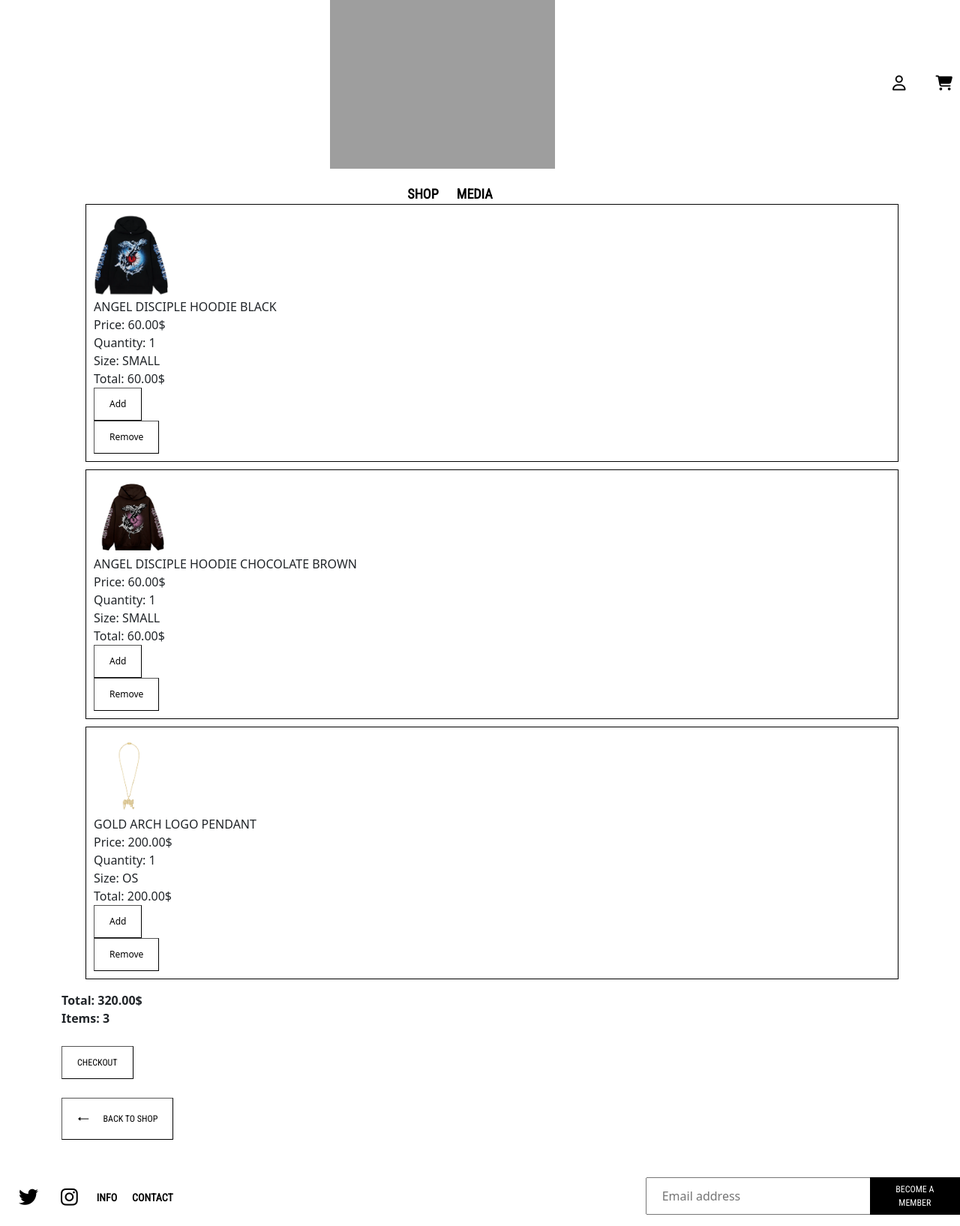
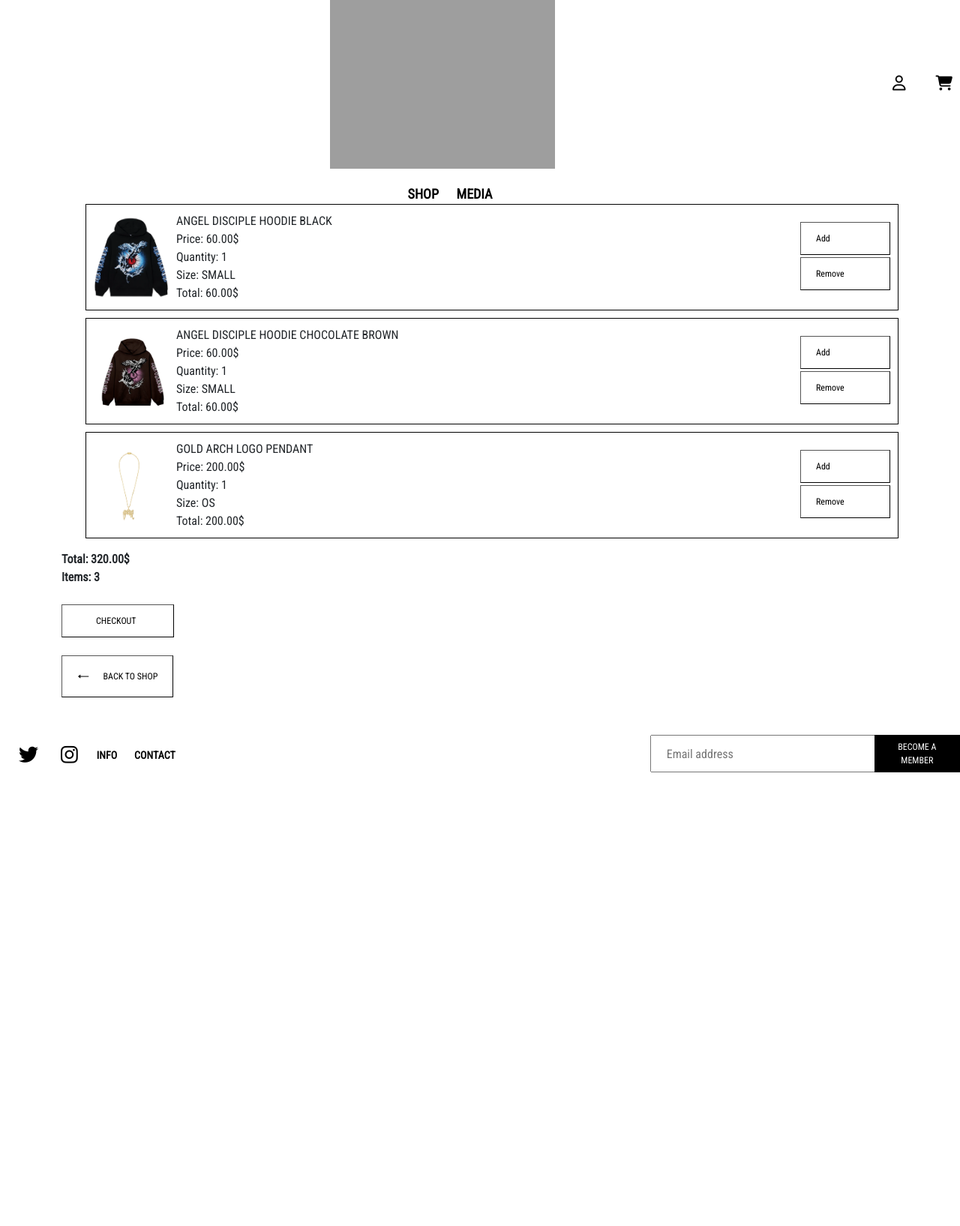
Before and after one commit to vienskaz/Revenge.io, a Django app: page /cart/ in a window 1280 px wide. Shown: the whole page at 75% size. After the commit the page ends 1030 px from the top, so only its background shows below. Run offline with Django 4.2, Linux system fonts and the light colour scheme; a user stored in the database is signed in; data comes from the database, SQL or seed files in the repository; both versions use the stored data as it was after the commit; some libraries are stand-ins or nearby versions; grey boxes are pictures that could not be loaded.

Commit message:
smth went wrong

```diff
--- a/ecommerce/static/css/cart.css
+++ b/ecommerce/static/css/cart.css
@@ -1,12 +1,26 @@
-#item-display{
-  width: 100px;
-  height:auto;
+* {
+  font-family: 'Roboto Condensed', sans-serif;
 }
+
+
 .cart-item {
+  display: flex; /* Ustaw elementy listy jako flex container */
   border: 1px solid #000;
   margin-bottom: 10px;
   padding: 10px;
+  align-items: center; /* Wyśrodkuj elementy w pionie */
 }
+
+.cart-item img {
+  width: 100px;
+  height: auto;
+  margin-right: 10px; /* Dodaj odstęp między obrazkiem a tekstem */
+}
+
+.item-details {
+  flex: 1; /* Rozszerz item-details, aby zajmował dostępną przestrzeń */
+}
+
 ul {
   list-style-type: none;
 }
@@ -14,3 +28,34 @@ ul {
 .hidden {
   display: none;
 }
+
+#checkout {
+  width: 150px;
+  padding-left: 45px;
+}
+
+.update-cart {
+  width: 120px;
+  margin-bottom: 3px;
+  text-align: center;
+  margin-left: -1px; /* Dodaj odstęp po prawej stronie przycisków */
+}
+
+#button-item-container {
+  display: flex;
+  flex-direction: column;
+  align-items: flex-start; /* Wyśrodkuj przyciski w pionie */
+  margin-left: auto; /* Przesuń przyciski w kierunku opisów (w lewo) */
+}
+
+/* Zmniejsz odstęp między przyciskami a elementami p */
+#button-item-container .update-cart {
+  margin-top: 3px; /* Dodaj odstęp między przyciskami a elementami p */
+  margin-bottom: 3px; /* Dodaj odstęp na dole przycisków */
+}
+
+p {
+  margin-right: 2px;
+  font-family: 'Roboto Condensed', sans-serif;
+  padding-right: 1px;
+}
--- a/ecommerce/static/css/item-detail.css
+++ b/ecommerce/static/css/item-detail.css
@@ -6,7 +6,7 @@
 }
 
 .gray, h3 {
-  font-family: 'Roboto Condensed', sans-serif;
+
   color: rgb(168, 168, 168);
   font-size: 14px;
 }
@@ -31,17 +31,17 @@ button {
 }
 
 .arrow {
-  margin-left: auto; /* Push the span to the right (adjust margin as needed) */
-  padding-right: 10px; /* Add some space between the text and the arrow */
+  margin-left: auto;
+  padding-right: 10px;
   font-size: 20px;
 }
 
 #buttonholder {
   display: flex;
   flex-direction: column;
-  align-items: center; /* Center horizontally */
-  justify-content: center; /* Center vertically */
-  height: 100%; /* Height of the parent container */
+  align-items: center;
+  justify-content: center;
+  height: 100%;
 }
 
 #image-item {
@@ -50,12 +50,12 @@ button {
 }
 
 .item-name {
-  font-family: 'Roboto Condensed';
+
   font-size: 25px;
 }
 
 .item-price,.bold-header {
-  font-family: 'Roboto Condensed';
+
   font-weight: bold;
   font-size: 14px;
 }
@@ -64,7 +64,6 @@ button {
 }
 
 .shipping-text,.shipping{
-  font-family: 'Roboto Condensed';
   font-size: 12px;
 }
 .shipping-text{
@@ -82,3 +81,10 @@ button {
   margin-bottom: 40px;
   margin-top: 40px;
 }
+
+
+#size-select{
+  width: 300px;
+
+  height: 50px;
+}
--- a/ecommerce/static/css/login.css
+++ b/ecommerce/static/css/login.css
@@ -1,3 +1,7 @@
+* {
+  font-family: 'Roboto Condensed', sans-serif;
+}
+
 .logininput{
   display: block;
   margin-bottom: 10px;
@@ -14,7 +18,6 @@ label {
 
 
 #blackbutton {
-  font-family: 'Roboto Condensed', sans-serif;
   color: white;
   font-size: 14px;
   background-color: black;
@@ -37,7 +40,6 @@ label {
   padding-bottom: 100px;
 }
 h2{
-  font-family: 'Roboto Condensed', sans-serif;
   margin-left: 100px;
   font-size: 30px;
 }
--- a/ecommerce/static/css/main.css
+++ b/ecommerce/static/css/main.css
@@ -1,3 +1,7 @@
+* {
+  font-family: 'Roboto Condensed', sans-serif;
+}
+
 .up-container {
   display: flex;
   justify-content: space-between;
@@ -48,7 +52,6 @@ i {
   display: flex;
   align-items: center;
   font-weight: bold;
-  font-family: 'Roboto Condensed', sans-serif;
   color: black;
   font-size: 14px;
   margin-right: 600px;
@@ -61,7 +64,6 @@ i {
 }
 
 a {
-  font-family: 'Roboto Condensed', sans-serif;
   color: black;
   text-decoration: none;
   font-weight: bold;
@@ -78,7 +80,7 @@ p {
 }
 
 #member-button {
-  font-family: 'Roboto Condensed', sans-serif;
+
   color: white;
   font-size: 12px;
   background-color: black;
--- a/ecommerce/static/css/register.css
+++ b/ecommerce/static/css/register.css
@@ -1,5 +1,8 @@
+* {
+  font-family: 'Roboto Condensed', sans-serif;
+}
+
 #blackbutton {
-  font-family: 'Roboto Condensed', sans-serif;
   color: white;
   font-size: 14px;
   background-color: black;
@@ -30,7 +33,6 @@ label {
   padding-bottom: 100px;
 }
 h2{
-  font-family: 'Roboto Condensed', sans-serif;
   margin-left: 70px;
   font-size: 30px;
 }
--- a/ecommerce/store/templates/store/cart.html
+++ b/ecommerce/store/templates/store/cart.html
@@ -14,10 +14,12 @@
               <p>Price: {{ item.item.price|floatformat:2 }}&#36;</p>
               <p>Quantity: {{ item.quantity }}</p>
               <p>Size: {{item.item.size }}</p>
-              <div><p>Total: {{ item.get_total }}&#36;</p></div>
+              <p>Total: {{ item.get_total }}&#36;</p>
           </div>
-          <button data-item={{item.item.id}} data-action="add" class="update-cart" style="display: flex;">Add</button>
-          <button data-item={{item.item.id}} data-action="remove" class="update-cart" style="display: flex;">Remove</button>
+          <div>
+            <button data-item={{item.item.id}} data-action="add" class="update-cart" style="display: flex;">Add</button>
+            <button data-item={{item.item.id}} data-action="remove" class="update-cart" style="display: flex;">Remove</button>
+          </div>
       </li>
       {% endfor %}
   </ul>
@@ -28,12 +30,13 @@
 
   <div id="buttonsholder">
     {% if order.get_cart_items != 0 %}
-      <a href="{% url 'checkout' %}" class="back-link"><button id="back">CHECKOUT</button></a>
+      <a href="{% url 'checkout' %}" class="back-link"><button id="checkout" class="back">CHECKOUT</button></a>
     {% endif %}
-      <a href="{% url 'store' %}" class="back-link"><button id="back"><span class="arrow">&#129024;</span>&nbsp; &nbsp;BACK TO SHOP</button></a>
+      <a href="{% url 'store' %}" class="back-link"><button class="back"><span class="arrow">&#129024;</span>&nbsp; &nbsp;BACK TO SHOP</button></a>
   </div>
 </div>
 <select id="size-select" hidden>
+
 </select>
 
 {% endblock %}
--- a/ecommerce/store/templates/store/main.html
+++ b/ecommerce/store/templates/store/main.html
@@ -27,7 +27,11 @@
     </div>
 
     <div id="icons">
+      {% if user.is_authenticated %}
+      <a href="{% url 'account' %}"><i class="fa-regular fa-user" style="color: #000000;"></i></a>
+      {% else %}
       <a href="{% url 'login' %}"><i class="fa-regular fa-user" style="color: #000000;"></i></a>
+      {% endif %}
       <a href="{% url 'cart' %}"><i class="fa-solid fa-cart-shopping" style="color: #000000;"></i></a>
     </div>
   </div>
@@ -110,8 +114,8 @@ console.log('Cart:', cart);
   <footer>
     <div class="bot-container">
       <div class="bot-icons">
-        <a href="https://www.instagram.com/revenge/" target="_blank"><i class="fa-brands fa-twitter" style="color: #000000; font-size: 26px;"></i></a>
-        <a href="https://twitter.com/garetterevenge" target="_blank"><i class="fa-brands fa-instagram" style="color: #000000; font-size: 26px;"></i></a>
+        <a href="https://twitter.com/garetterevenge"  target="_blank"><i class="fa-brands fa-twitter" style="color: #000000; font-size: 26px;"></i></a>
+        <a href="https://www.instagram.com/revenge/" target="_blank"><i class="fa-brands fa-instagram" style="color: #000000; font-size: 26px;"></i></a>
         <p><a href="{% url 'info' %}">INFO</a></p>
         <p><a href="{% url 'contact' %}">CONTACT</a></p>
       </div>
--- a/ecommerce/store/views.py
+++ b/ecommerce/store/views.py
@@ -88,7 +88,7 @@ class SingleItem(View):
                 "unique_sizes": unique_sizes,
                 "selected_size": selected_size,
                 "selected_item_variants": selected_item_variants,
-                "error_message": "Proszę wybrać rozmiar przed dodaniem do koszyka."
+                "error_message": "Choose proper size."
             })
 
         context = {
@@ -102,12 +102,12 @@ class SingleItem(View):
 class Media(View):
     def get(self, request):
         newsletter_form = NewsletterForm()
-        return render(request, "store/contact.html", {'newsletter_form': newsletter_form})
+        return render(request, "store/media.html", {'newsletter_form': newsletter_form})
 
 class Info(View):
     def get(self, request):
         newsletter_form = NewsletterForm()
-        return render(request, "store/contact.html", {'newsletter_form': newsletter_form})
+        return render(request, "store/info.html", {'newsletter_form': newsletter_form})
 
 class Contact(View):
    def get(self, request):
@@ -117,7 +117,7 @@ class Contact(View):
 class Policy(View):
     def get(self, request):
         newsletter_form = NewsletterForm()
-        return render(request, "store/contact.html", {'newsletter_form': newsletter_form})
+        return render(request, "store/policy.html", {'newsletter_form': newsletter_form})
 
 class Account(View):
     def get(self, request):
@@ -155,7 +155,7 @@ def logout_user(request):
 def register_view(request):
     if request.method == "POST":
         form = CustomRegistrationForm(request.POST)
-        newsletter_form = NewsletterForm(request.POST)  # Tworzy instancję NewsletterForm na podstawie danych POST
+        newsletter_form = NewsletterForm(request.POST)
 
         if form.is_valid() and newsletter_form.is_valid():
             user = form.save()
@@ -170,15 +170,15 @@ def register_view(request):
             customer.email = email
             customer.save()
 
-            # Zapisz dane z formularza newslettera
+
             newsletter_email = newsletter_form.cleaned_data['email']
-            # Tu możesz zapisać email do subskrypcji newslettera w odpowiedniej tabeli lub miejscu
+
 
             login(request, user)
             return redirect('account')
     else:
         form = CustomRegistrationForm()
-        newsletter_form = NewsletterForm()  # Tworzy pusty formularz NewsletterForm
+        newsletter_form = NewsletterForm()
 
     return render(request, 'store/register.html', {'form': form, 'newsletter_form': newsletter_form})
 
```
Also changed, not shown: ecommerce/static/css/contact.css (+7 -3 lines), ecommerce/static/css/info.css (+6 -4 lines), ecommerce/static/css/item.css (+5 -2 lines), ecommerce/store/templates/store/account.html (+23 -5 lines), ecommerce/store/templates/store/checkout.html (+6 -6 lines), ecommerce/db.sqlite3.
